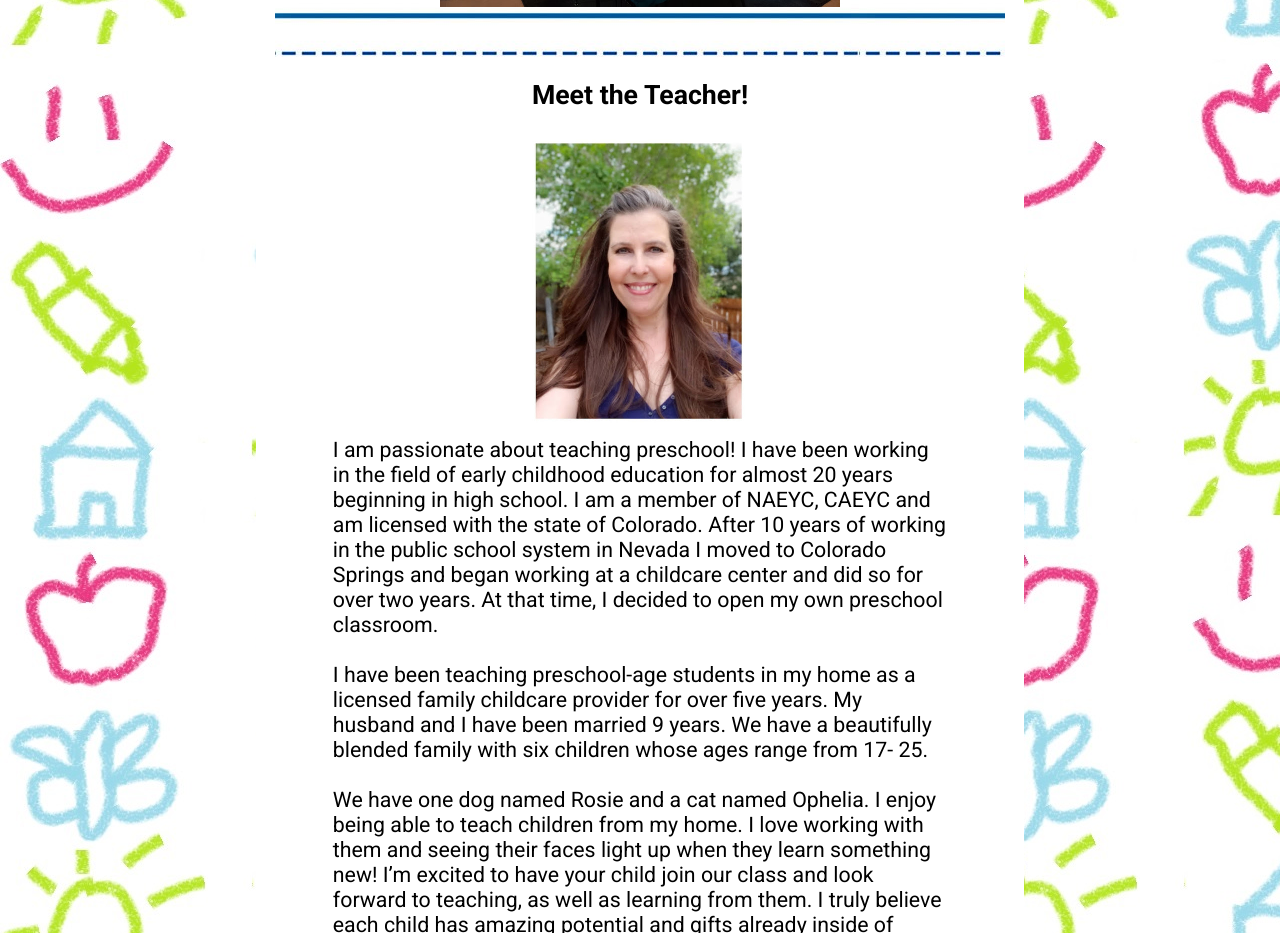
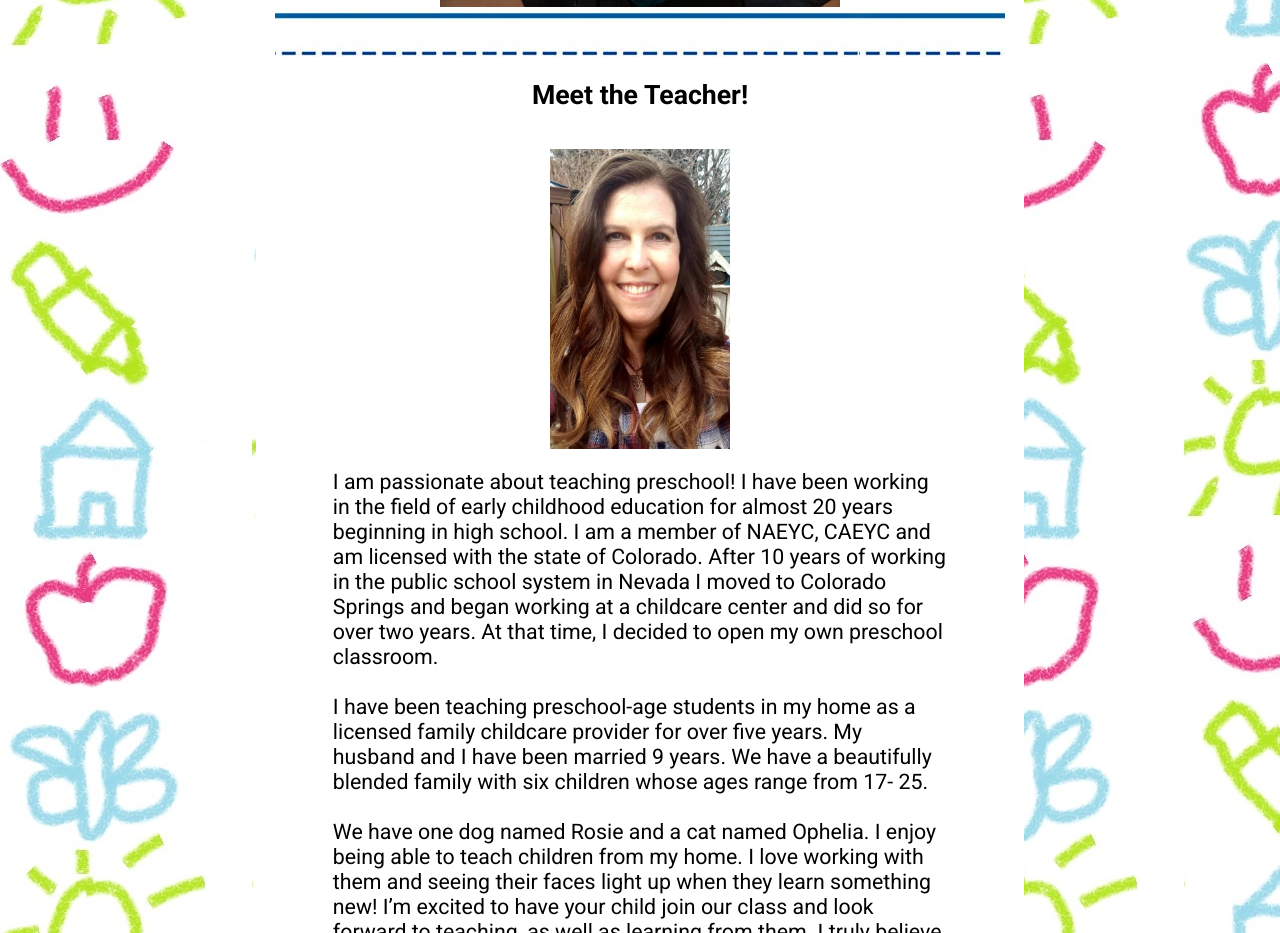
Before and after one commit to hewitson-j/leaps-and-bounds-new, a React (Vite) app: page / in a window 1280 px wide. Shown: the part 2080-3013 px from the top of the page. Built offline with nearby package versions, Linux system fonts and the light colour scheme.

Commit message:
Added new profile pic to MeetTeacher

```diff
--- a/src/components/Carousel.tsx
+++ b/src/components/Carousel.tsx
@@ -132,6 +132,7 @@ export default function Carousel({ images }: CarouselProps) {
         </div>
         <div id="carousel-image-container">
           <img
+            alt="Leaps and Bounds Images"
             src={images[currentImage]}
             style={{
               width: imageDimensions.width,
--- a/src/components/MeetTeacher.css
+++ b/src/components/MeetTeacher.css
@@ -1,3 +1,4 @@
 #melanie-image {
   height: 300px;
+  padding: 1rem;
 }
--- a/src/components/MeetTeacher.tsx
+++ b/src/components/MeetTeacher.tsx
@@ -1,11 +1,16 @@
-import image from "../assets/mrs-melanie.jpg";
+import profilePic from "../assets/ProfilePic.jpg";
 import "./MeetTeacher.css";
 
 export default function MeetTeacher() {
   return (
     <div className="meet-teacher" id="meet-teacher">
       <h2>Meet the Teacher!</h2>
-      <img src={image} alt="Ms. Melanie" id="melanie-image" />
+      <img
+        src={profilePic}
+        alt="Ms. Melanie"
+        title="Ms. Melanie"
+        id="melanie-image"
+      />
       <p>
         I am passionate about teaching preschool! I have been working in the
         field of early childhood education for almost 20 years beginning in high
```
Also changed, not shown: src/assets/ProfilePic.jpg.
